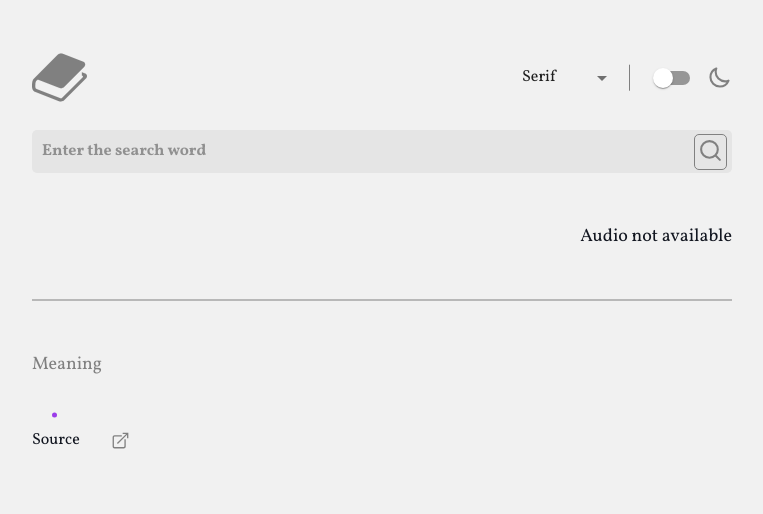
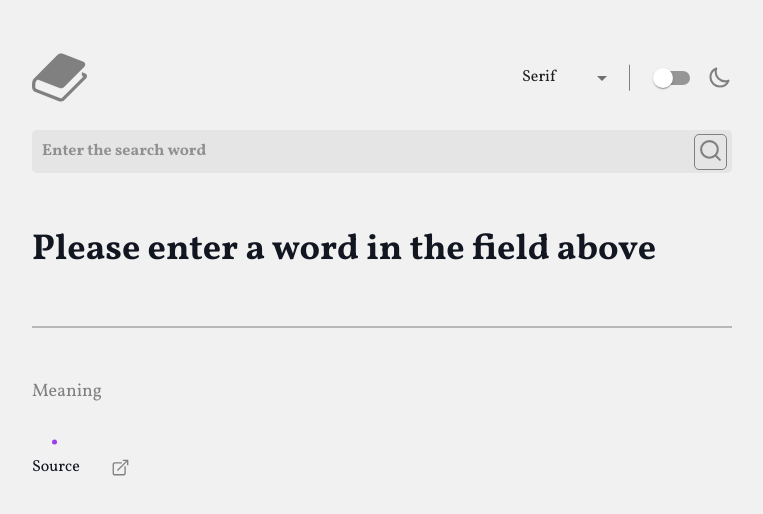
Before and after one commit to puerchik/dictionary_web_app, a React (Vite) app: page / in a window 1280 px wide. Shown: the top 514 px of the page, without its empty margins (258-1021 px from the left). Built offline with nearby package versions, Linux system fonts and the light colour scheme.

Commit message:
added error handling

```diff
--- a/src/components/searchInput/ui/SearchInput.tsx
+++ b/src/components/searchInput/ui/SearchInput.tsx
@@ -24,7 +24,6 @@ type Input = {
 
 export const SearchInput = () => {
   const theme = UseAppSelector(state => state.theme)[0]['theme']
-  const error = UseAppSelector(state => state.screenStatus.error)
   const dispatch = useAppDispatch()
   const { register, handleSubmit } = useForm<Input>()
 
@@ -34,8 +33,6 @@ export const SearchInput = () => {
 
   const setWord = async (word: string) => {
     try {
-      console.log('try')
-
       const res = await getWord(word)
       const [data] = res.data
       const requiredPropertiesWord: Word = {
@@ -55,13 +52,19 @@ export const SearchInput = () => {
         })),
       }
       dispatch(dictionaryWordActions.setWord(requiredPropertiesWord))
+      dispatch(screenStatusActions.setScreen(false))
     } catch (error) {
       if (error instanceof AxiosError) {
-        error.response?.status
-          ? dispatch(screenStatusActions.setError(error.response?.status))
-          : dispatch(screenStatusActions.setError(true))
+        if (error.response?.status) {
+          dispatch(screenStatusActions.setError(error.response?.status))
+          dispatch(screenStatusActions.setScreen(false))
+        } else {
+          dispatch(screenStatusActions.setError(true))
+          dispatch(screenStatusActions.setScreen(false))
+        }
       } else {
         dispatch(screenStatusActions.setError(true))
+        dispatch(screenStatusActions.setScreen(false))
       }
     }
   }
--- a/src/components/title/ui/Title.tsx
+++ b/src/components/title/ui/Title.tsx
@@ -1,14 +1,17 @@
 import { MutableRefObject, useRef, useState } from 'react'
 import { styled } from 'styled-components'
 
+import { UseAppSelector } from 'shared/hooks/reduxHooks'
+
 import { Container } from 'shared/styles/Conatiner'
-import { UseAppSelector } from 'shared/hooks/reduxHooks'
 import { Flex, PauseImg, PlayImg, ResetButton, VisuallyHidden } from 'shared/styles/common'
 
 export const Title = () => {
   const word = UseAppSelector(state => state.word[0].word)
   const phoneticTranscription = UseAppSelector(state => state.word[0].phonetic)
   const phonetics = UseAppSelector(state => state.word[0].phonetics)
+  const error = UseAppSelector(state => state.screenStatus.error)
+  const homeScreen = UseAppSelector(state => state.screenStatus.homeScreen)
 
   const phonetic = phoneticTranscription
     ? phoneticTranscription
@@ -33,6 +36,10 @@ export const Title = () => {
   return (
     <>
       <S.TitleWrapper>
+        {homeScreen ? (
+          <S.ScreenStatus>Please enter a word in the field above</S.ScreenStatus>
+        ) : !error ? (
+          <>
             <S.Text>
               <S.MainTitle>{word}</S.MainTitle>
               <S.Transcription>{phonetic}</S.Transcription>
@@ -55,6 +62,12 @@ export const Title = () => {
                 <S.NoAudio>Audio not available</S.NoAudio>
               )}
             </S.AudioWrapper>
+          </>
+        ) : error === 404 ? (
+          <S.ScreenStatus>Word not found</S.ScreenStatus>
+        ) : (
+          <S.ScreenStatus>Error</S.ScreenStatus>
+        )}
       </S.TitleWrapper>
     </>
   )
@@ -66,6 +79,11 @@ const S = {
 
     justify-content: space-between;
     margin-bottom: 50px;
+  `,
+
+  ScreenStatus: styled.p`
+    font-size: 36px;
+    font-weight: 700;
   `,
 
   Text: styled.div``,
```
Lines whose indentation alone changed are shown as unchanged.
